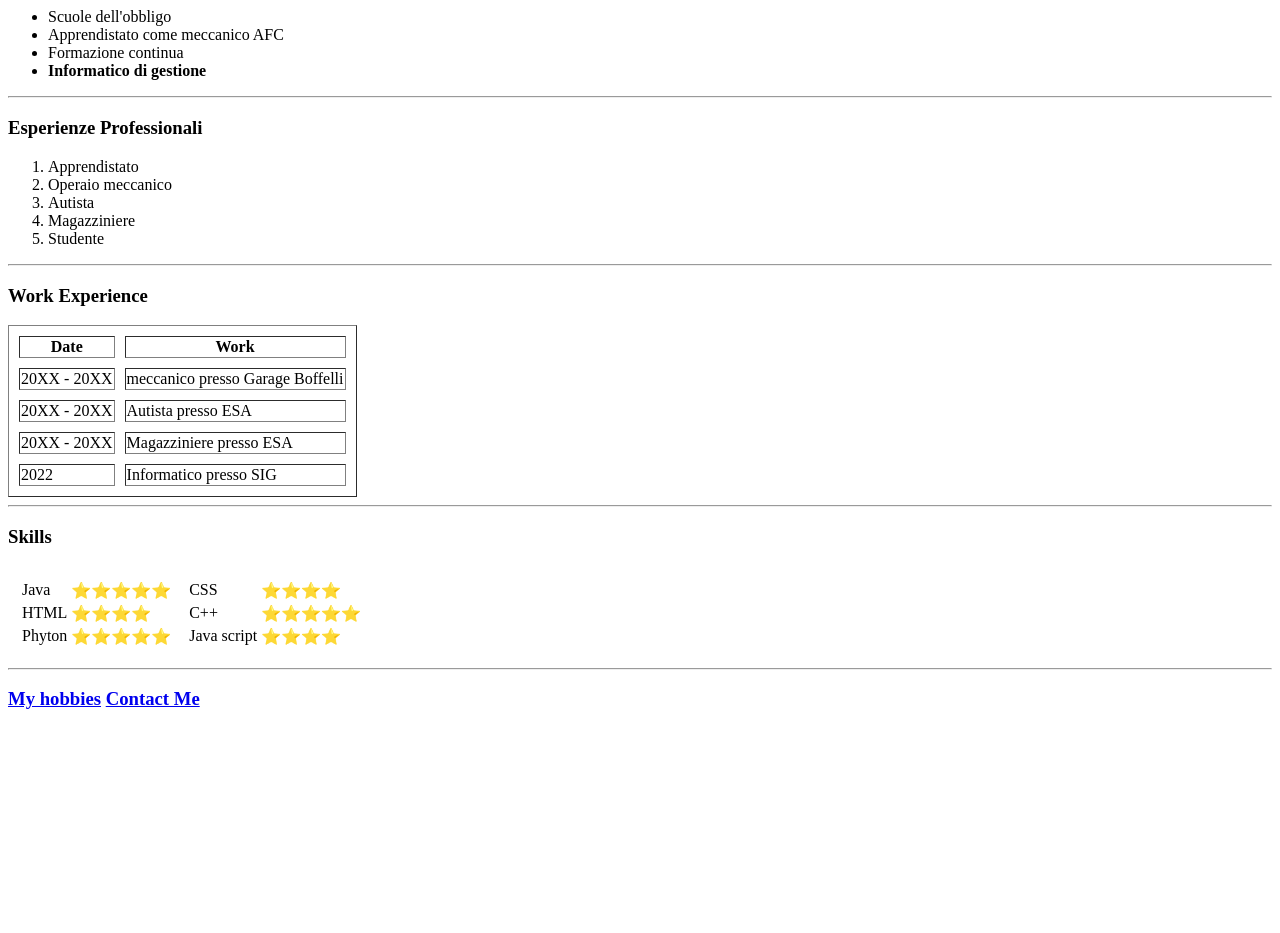
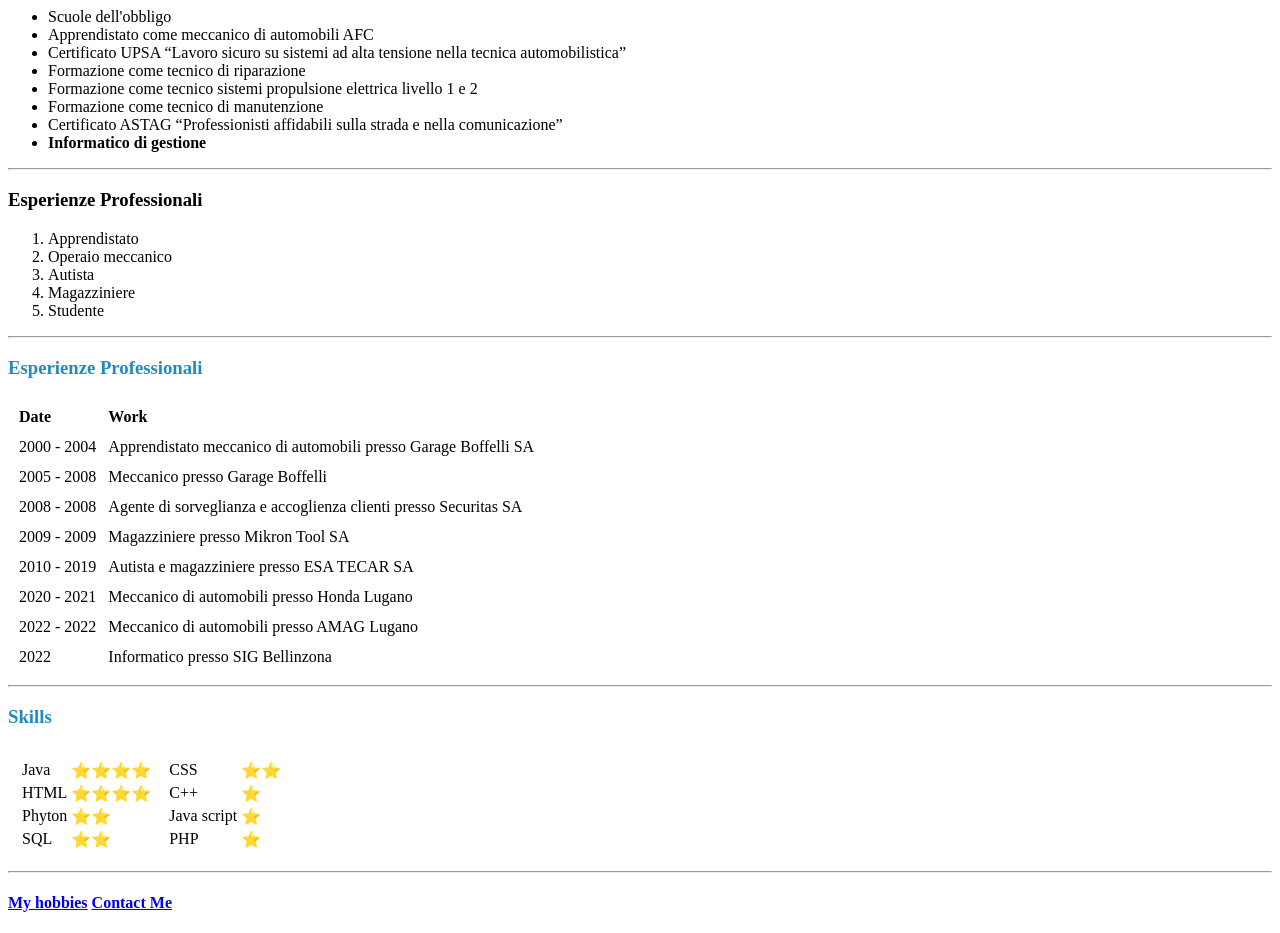
Before and after one commit to SimoneBoffelli/cv, a plain HTML site: page index.html in a window 1280 px wide. Shown: the part 295-1228 px from the top of the page. Before the commit the page ends 1024 px from the top, so only its background shows below. Drawn offline with Linux system fonts and the light colour scheme.

Commit message:
Update index.html

```diff
--- a/index.html
+++ b/index.html
@@ -11,24 +11,28 @@
             <tr>
                 <td><img src="Media/simone-modified.png" alt="Foto profilo" width="200" height="200"></img></td>
                 <td>
-                    <h1>Simone Boffelli</h1>
+                    <h1 style="color: rgb(32, 139, 189);">Simone Boffelli</h1>
                     <p><em>SSSE SIG <strong>Informatico di gestione</strong></em></p>
                     <p><em>Sono nato a Lugano il 24 giugno 1985, dopo le scuole dell'obbligo
                             ho conseguito il diploma come meccanico AFC.
                             <br><strong>Nel 2022 ho intrapreso una riqualifica come informatico di gestione presso la
-                                <a href="https://ssse.ti.ch/sig">SIG di Bellinzona</strong></a>
-                            <br>Amo il ☕, programmare e giocare ai 🎮!</em>
+                                <a href="https://ssse.ti.ch/sig">SIG di Bellinzona.</strong></a>
+                            <br>Amo il ☕, programmare e giocare ai videogiochi!</em>
                 </td>
             </tr>
         </table>
         <hr> <!--horizontal rule-->
         </p>
-        <h3>Formazione</h3>
+        <h3 style="color: rgb(32, 139, 189);">Formazione</h3>
         <p>
         <ul>
             <li>Scuole dell'obbligo</li>
-            <li>Apprendistato come meccanico AFC</li>
-            <li>Formazione continua</li>
+            <li>Apprendistato come meccanico di automobili AFC</li>
+            <li>Certificato UPSA “Lavoro sicuro su sistemi ad alta tensione nella tecnica automobilistica”</li>
+            <li>Formazione come tecnico di riparazione</li>
+            <li>Formazione come tecnico sistemi propulsione elettrica livello 1 e 2</li>
+            <li>Formazione come tecnico di manutenzione</li>
+            <li>Certificato ASTAG “Professionisti affidabili sulla strada e nella comunicazione”</li>
             <li><strong>Informatico di gestione</strong></li>
         </ul>
         <hr> <!--horizontal rule-->
@@ -44,51 +48,58 @@
         </ol>
         <hr> <!--horizontal rule-->
         </p>
-        <h3>Work Experience</h3>
-        <!--le tabelle funzionerebbero automaticamente anche senza header, body e footer
-        ma con l'aggiunta degli stili CSS la divisione permettere di colorare e modificare
-        separatamente i vari campi delle tabelle (le modifiche di stile sulle tabelle tramite
-        HTML sono state Deprecate, quindi é raccomandato aggiungerle tramite CSS, in questo
-        caso lo aggiungo solo per vedere che é possibile!)-->
-        <table border="1" cellspacing ="10"> <!--tabella (per formattare e allineare i vari campi di una lista)-->
-            <thead><!--header tabella-->
+        <h3 style="color: rgb(32, 139, 189);">Esperienze Professionali</h3>
+        <table cellspacing ="10">
+            <thead>
                 <tr>
-                    <th>Date</th><!--cella di header tabella-->
-                    <th>Work</th>
+                    <th style="text-align: left;">Date</th>
+                    <th style="text-align: left;">Work</th>
                 </tr>
             </thead>
-            <tbody><!--corpo tabella-->
-                <tr><!--riga tabella-->
-                    <td>20XX - 20XX</td><!--cella tabella (table data)-->
-                    <td>meccanico presso Garage Boffelli</td>
-                </tr>
-                <tr><!--ogni tag tr crea una nuova linea-->
-                    <td>20XX - 20XX</td><!--ogni tag td crea una nuova colonna-->
-                    <td>Autista presso ESA</td>
+            <tbody>
+                <tr>
+                    <td>2000 - 2004</td>
+                    <td>Apprendistato meccanico di automobili presso Garage Boffelli SA</td>
                 </tr>
                 <tr>
-                    <td>20XX - 20XX</td>
-                    <td>Magazziniere presso ESA</td>
+                    <td>2005 - 2008</td>
+                    <td>Meccanico presso Garage Boffelli</td>
+                </tr>
+                <tr>
+                    <td>2008 - 2008</td>
+                    <td>Agente di sorveglianza e accoglienza clienti presso Securitas SA</td>
+                </tr>
+                <tr>
+                    <td>2009 - 2009</td>
+                    <td>Magazziniere presso Mikron Tool SA</td>
+                </tr>
+                <tr>
+                    <td>2010 - 2019</td>
+                    <td>Autista e magazziniere presso ESA TECAR SA</td>
+                </tr>
+                <tr>
+                    <td>2020 - 2021</td>
+                    <td>Meccanico di automobili presso Honda Lugano</td>
+                </tr>
+                <tr>
+                    <td>2022 - 2022</td>
+                    <td>Meccanico di automobili presso AMAG Lugano</td>
                 </tr>
                 <tr>
                     <td>2022</td>
-                    <td>Informatico presso SIG</td>
+                    <td>Informatico presso SIG Bellinzona</td>
                 </tr>
             </tbody>
-            <tfoot><!--footer tabella-->
-
-            </tfoot>
         </table>
         <hr>
-        <h3>Skills</h3>
-        <table cellspacing ="10"><!-- tabella imbricata in un altra tabella, serve a creare 2 colonne con al loro interno
-        una table ognuna (difficilmente le si realizza tramite html perché molto confusionale) -->
+        <h3 style="color: rgb(32, 139, 189);">Skills</h3>
+        <table cellspacing ="10">
             <tr>
                 <td>
-                    <table><!-- tabella imbricata -->
+                    <table>
                         <tr>
-                            <td>Java</td><!--ogni tag td crea una nuova colonna-->
-                            <td>⭐⭐⭐⭐⭐</td>
+                            <td>Java</td>
+                            <td>⭐⭐⭐⭐</td>
                         </tr>
                         <tr>
                             <td>HTML</td>
@@ -96,23 +107,31 @@
                         </tr>
                         <tr>
                             <td>Phyton</td>
-                            <td>⭐⭐⭐⭐⭐</td>
+                            <td>⭐⭐</td>
+                        </tr>
+                        <tr>
+                            <td>SQL</td>
+                            <td>⭐⭐</td>
                         </tr>
                     </table>
                 </td>
                 <td>
-                    <table><!-- tabella imbricata -->
+                    <table>
                         </tr>
                             <td>CSS</td>
-                            <td>⭐⭐⭐⭐</td>
+                            <td>⭐⭐</td>
                         </tr>
                         <tr>
                             <td>C++</td>
-                            <td>⭐⭐⭐⭐⭐</td>
+                            <td>⭐</td>
                         </tr>
                         </tr>
                             <td>Java script</td>
-                            <td>⭐⭐⭐⭐</td>
+                            <td>⭐</td>
+                        </tr>
+                        <tr>
+                            <td>PHP</td>
+                            <td>⭐</td>
                         </tr>
                     </table>
                 </td>
@@ -120,9 +139,8 @@
         </table>
         <hr>
         <p>
-            <a href="Hobbis.html"><h3>My hobbies</a>
-            <a href="Contatti.html">Contact Me</h3></a>
+            <a href="Hobbis.html"><h4>My hobbies</a>
+            <a href="Contatti.html">Contact Me</h4></a>
         </p>
     </body>
-
 </html>
```
